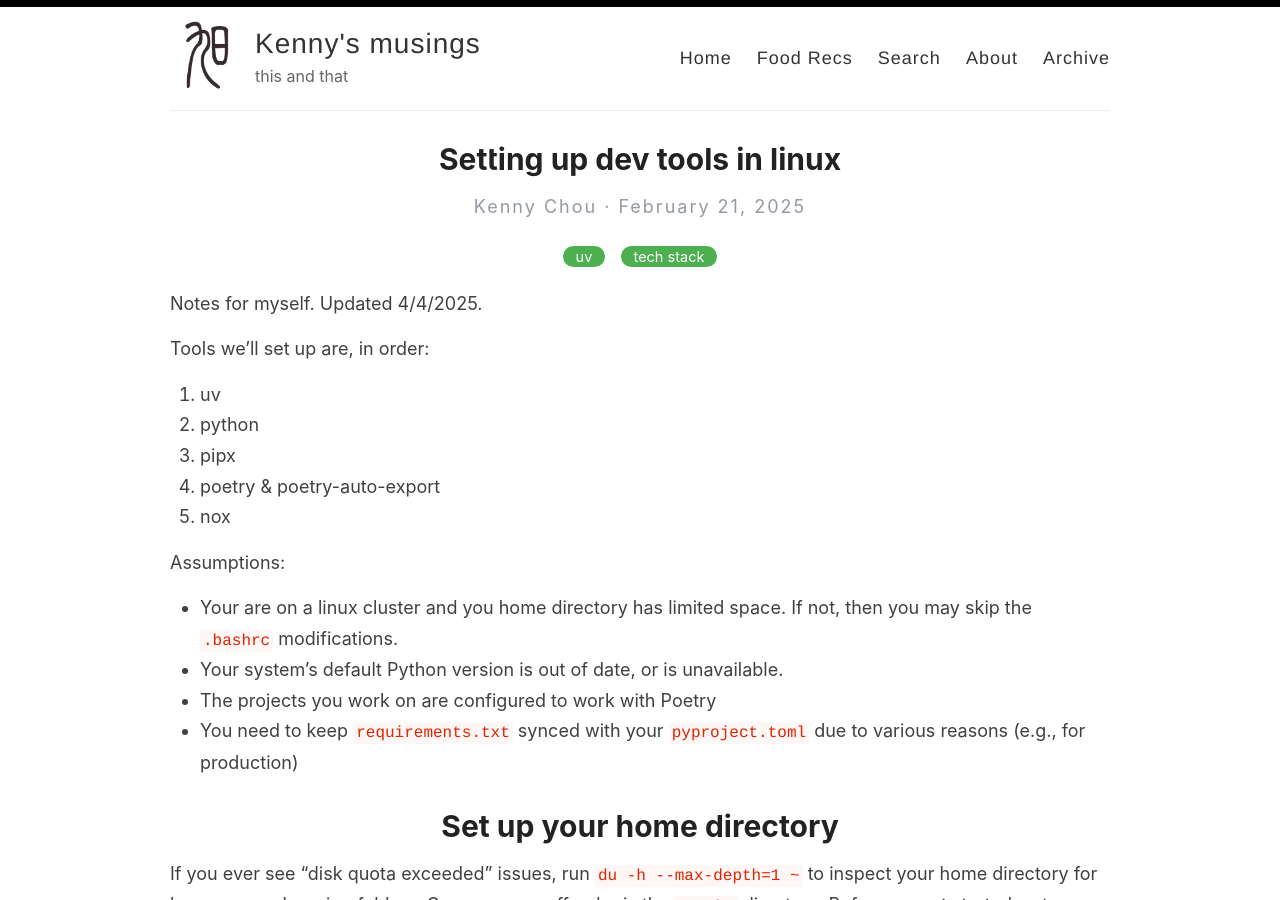
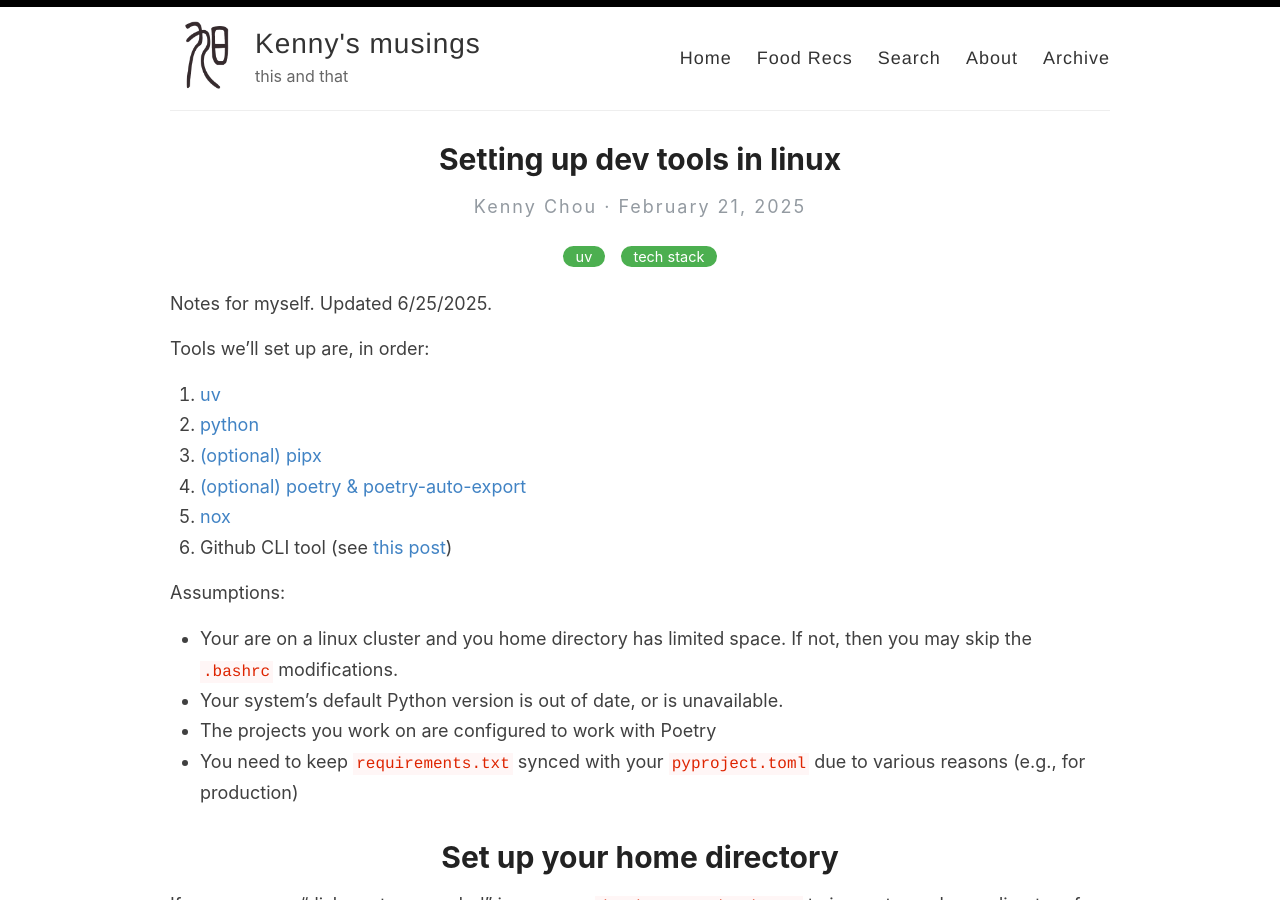
Before and after one commit to kfchou/kfchou.github.io, a Jekyll site: the page built from _posts/2025-02-21-my-setup.md, in a window 1280 px wide and 900 px high. Built offline with Jekyll 4.4.1, drawn with Linux system fonts in a browser that asks for light colours; comment, search, counter and statistics services are not loaded; some of the changed text lies outside the part shown.

Commit message:
update setup

````diff
--- a/_posts/2025-02-21-my-setup.md
+++ b/_posts/2025-02-21-my-setup.md
@@ -4,14 +4,15 @@ title:  Setting up dev tools in linux
 categories: [uv, tech stack]
 excerpt: I wish installing these tools in linux were as simple as `brew/chocolatey/npm install xyz`.
 ---
-Notes for myself. Updated 4/4/2025.
+Notes for myself. Updated 6/25/2025.
 
 Tools we'll set up are, in order:
-1. uv
-2. python
-3. pipx
-4. poetry & poetry-auto-export
-5. nox
+1. [uv](#1-install-uv-using-the-standalone-installer)
+2. [python](#2-install-python-310)
+3. [(optional) pipx](#3-optional-install-pipx)
+4. [(optional) poetry & poetry-auto-export](#4-optional-install-poetry-with-the-offical-installer)
+5. [nox](#optional-6-install-nox)
+6. Github CLI tool (see [this post](https://kfchou.github.io/set-up-git-linux/))
 
 Assumptions:
 * Your are on a linux cluster and you home directory has limited space. If not, then you may skip the `.bashrc` modifications.
@@ -132,7 +133,7 @@ Very the installation with
 pipx --version
 ```
 
-## 4. Install Poetry with the offical installer.
+## 4. (Optional) Install Poetry with the offical installer.
 
 We want to use python 3.10 or higher due to the Poetry plugins we want to use.
 
@@ -203,3 +204,8 @@ export UV_PYTHON_INSTALL_DIR="$MY_HOME/uv/python"
 ```
 
 Hope these notes helped you set up your dev machine! I suppose the alternative is to publish a docker image with all these tools pre-installed, but is that really necessary?
+
+---
+
+Changelog:
+2025-06-26: Made Poetry optional; added link to GH CLI tool.
````
